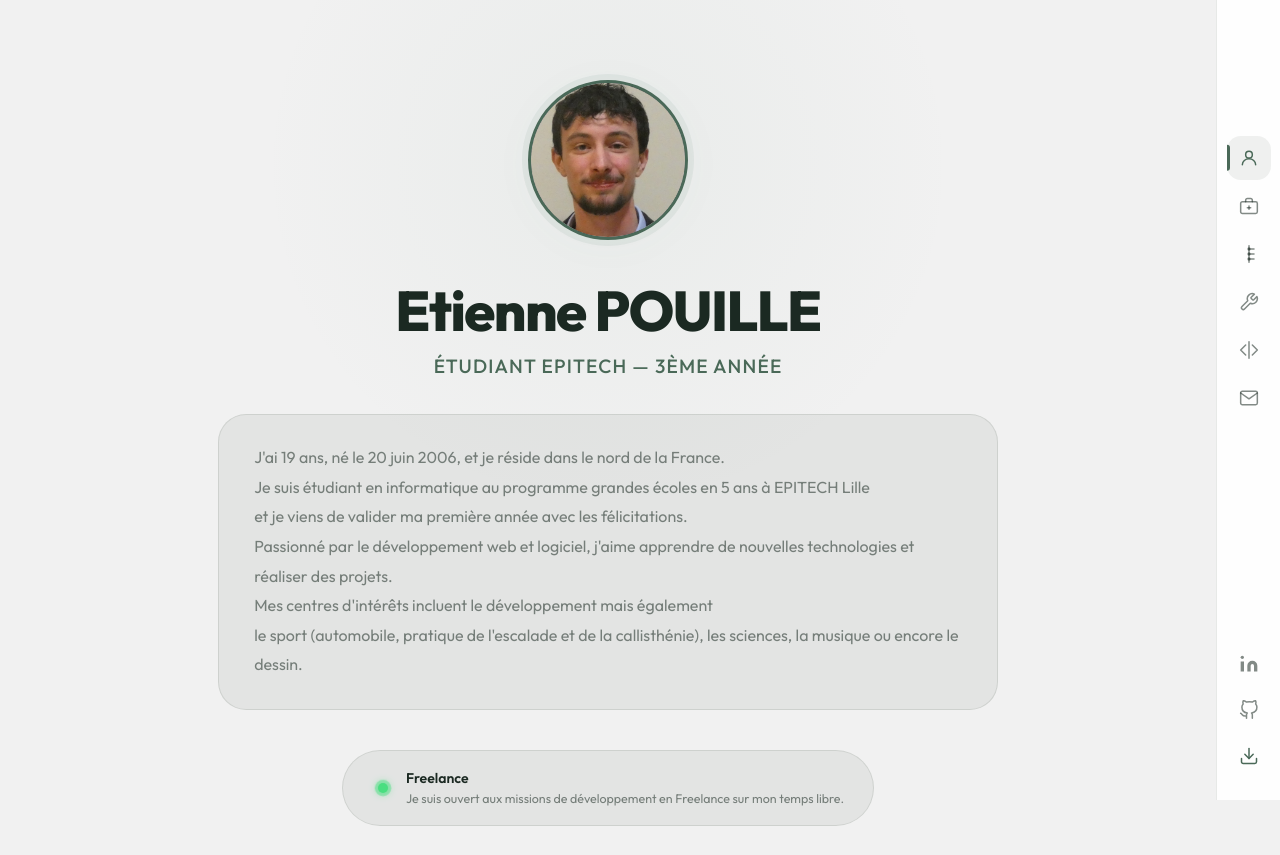
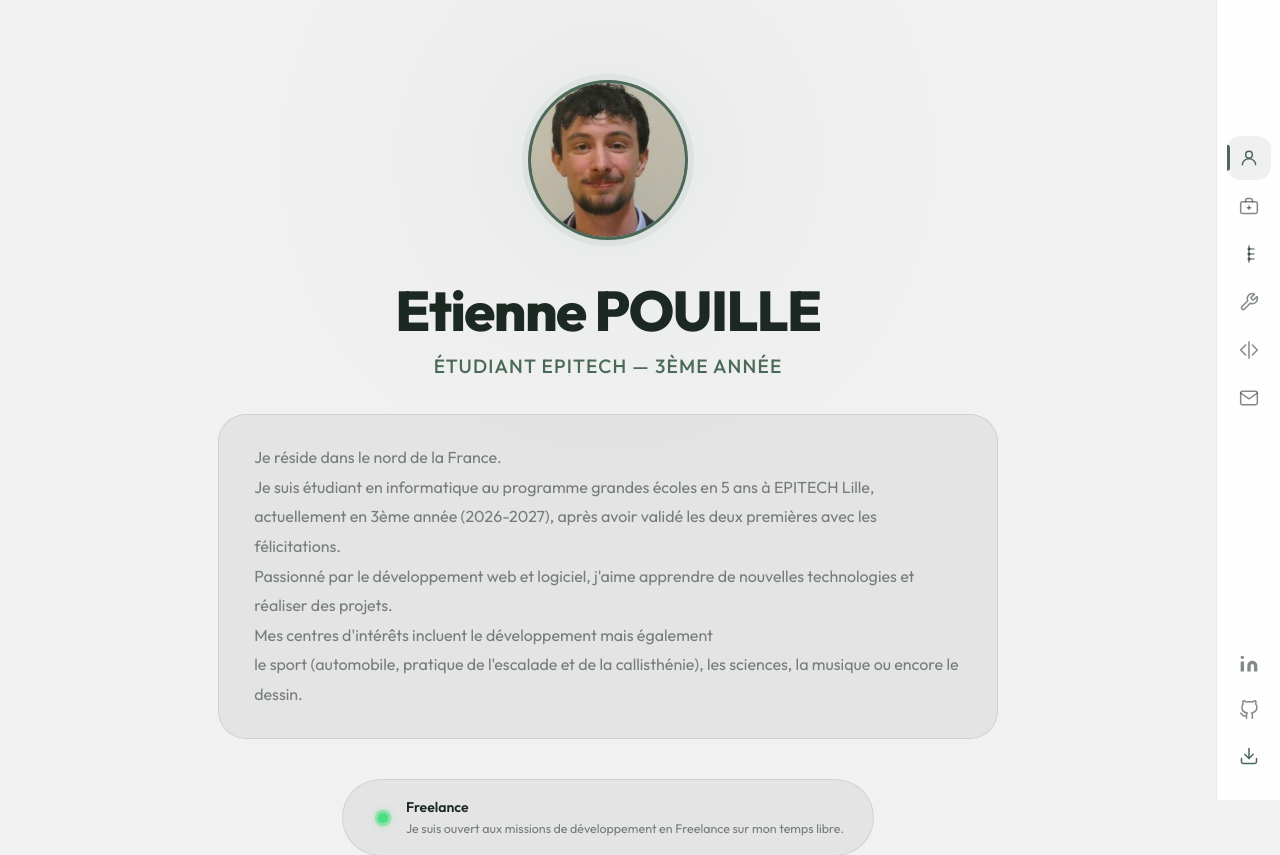
Before and after one commit to EtienneP-26/MonPortfolio, a React (Vite) app: page / in a window 1280 px wide. Shown: the top 855 px of the page. Built offline with nearby package versions, Linux system fonts and the light colour scheme.

Commit message:
fix(content): del the age of the bio and the year (3rd Year EPITECH)

```diff
--- a/src/data/portfolio.js
+++ b/src/data/portfolio.js
@@ -66,9 +66,9 @@ export const profileData = {
   photo: profileImg,
   cv: CV,
   subtitle: 'Étudiant EPITECH — 3ème Année',
-  bio: `J'ai 19 ans, né le 20 juin 2006, et je réside dans le nord de la France.
-Je suis étudiant en informatique au programme grandes écoles en 5 ans à EPITECH Lille
-et je viens de valider ma première année avec les félicitations.
+  bio: `Je réside dans le nord de la France.
+Je suis étudiant en informatique au programme grandes écoles en 5 ans à EPITECH Lille,
+actuellement en 3ème année (2026-2027), après avoir validé les deux premières avec les félicitations.
 Passionné par le développement web et logiciel, j'aime apprendre de nouvelles technologies et réaliser des projets.
 Mes centres d'intérêts incluent le développement mais également
 le sport (automobile, pratique de l'escalade et de la callisthénie), les sciences, la musique ou encore le dessin.`,
```
